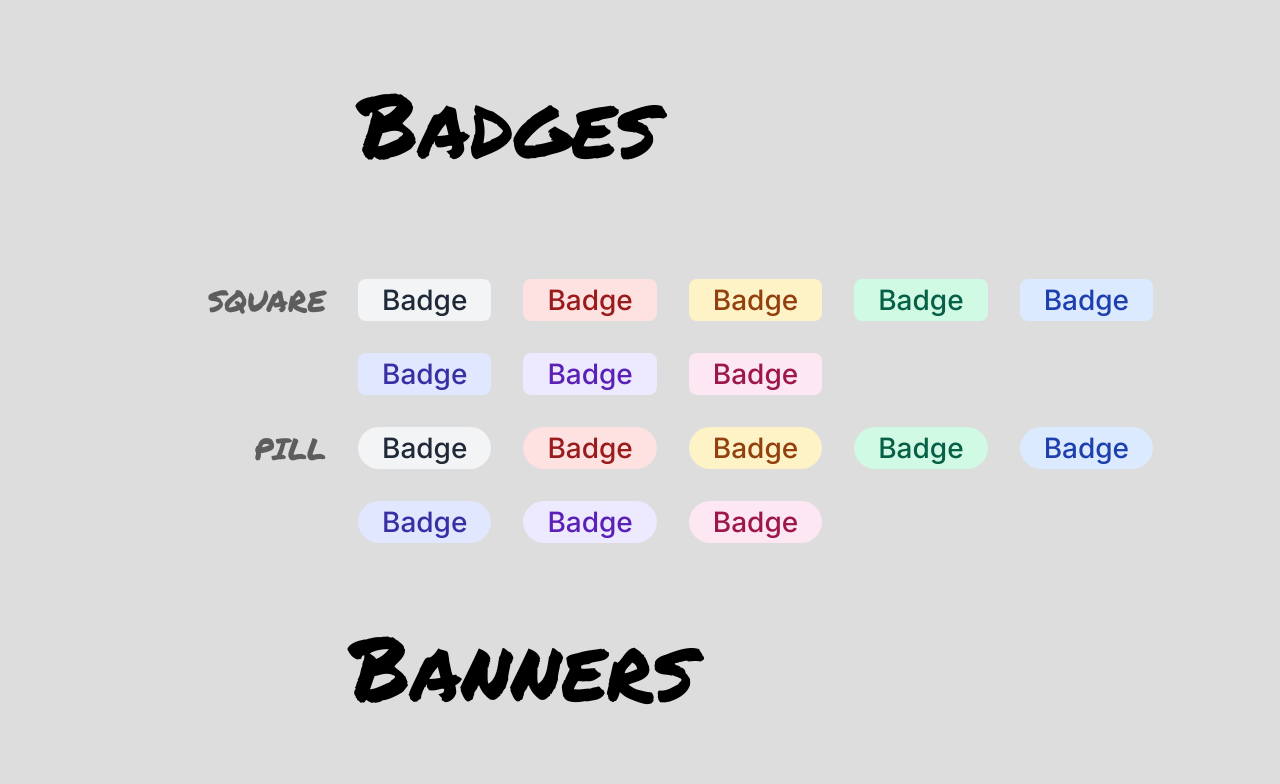
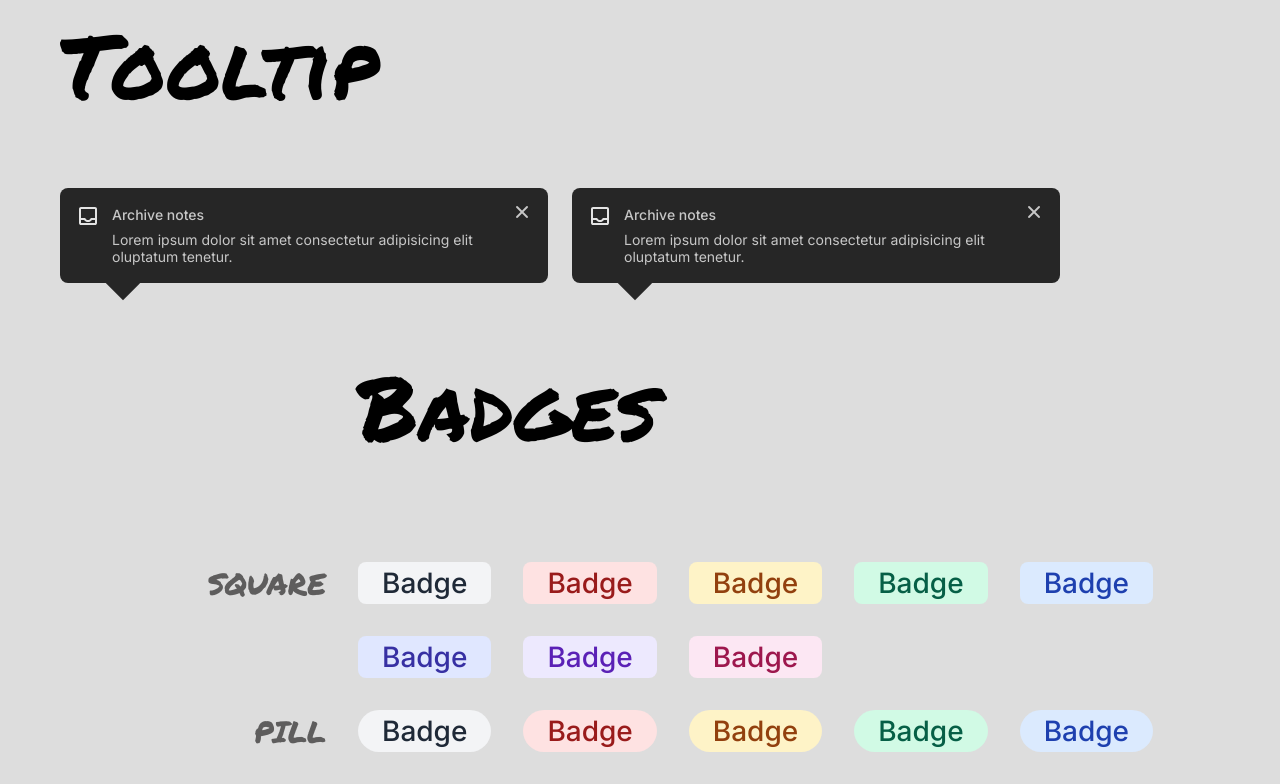
Before and after one commit to DracFiendMG/component-library-pp, a React (Vite) app: page / in a window 1280 px wide. Shown: the top 784 px of the page. Built offline with nearby package versions, Linux system fonts and the light colour scheme.

Commit message:
feat: add Tooltip, TooltipContainer, and TooltipRow components with styling enhancements

```diff
--- a/App.jsx
+++ b/App.jsx
@@ -3,11 +3,13 @@ import BannerContainer from "./components/Banner/BannerContainer";
 import CardContainer from "./components/Card/CardContainer";
 import Footer from "./components/Footer/Footer";
 import TestimonialContainer from "./components/Testimonial/TestimonialContainer";
+import TooltipContainer from "./components/Tooltip/TooltipContainer";
 
 
 export default function App() {
     return (
         <>
+            <TooltipContainer />
             <BadgeContainer />
             <BannerContainer />
             <CardContainer />
--- /dev/null
+++ b/components/Tooltip/Tooltip.jsx
@@ -0,0 +1,12 @@
+export default function Tooltip() {
+    return (
+        <div className="tooltip">
+            <svg xmlns="http://www.w3.org/2000/svg" height="24px" viewBox="0 -960 960 960" width="24px" fill="#e3e3e3"><path d="M200-120q-33 0-56.5-23.5T120-200v-560q0-33 23.5-56.5T200-840h560q33 0 56.5 23.5T840-760v560q0 33-23.5 56.5T760-120H200Zm0-80h560v-120H640q-30 38-71.5 59T480-240q-47 0-88.5-21T320-320H200v120Zm349-142q31-22 43-58h168v-360H200v360h168q12 36 43 58t69 22q38 0 69-22ZM200-200h560-560Z"/></svg>
+            <div className="tooltip-content">
+                <p>Archive notes</p>
+                <p>Lorem ipsum dolor sit amet consectetur adipisicing elit oluptatum tenetur.</p>
+            </div>
+            <i class="fa-solid fa-xmark"></i>
+        </div>
+    )
+}
--- /dev/null
+++ b/components/Tooltip/TooltipContainer.jsx
@@ -0,0 +1,10 @@
+import TooltipRow from "./TooltipRow";
+
+export default function TooltipContainer() {
+    return (
+        <div>
+            <h1>Tooltip</h1>
+            <TooltipRow />
+        </div>
+    )
+}
--- /dev/null
+++ b/components/Tooltip/TooltipRow.jsx
@@ -0,0 +1,10 @@
+import Tooltip from "./Tooltip";
+
+export default function TooltipRow() {
+    return (
+        <div className="tooltip-row">
+            <Tooltip />
+            <Tooltip />
+        </div>
+    )
+}
--- a/style.css
+++ b/style.css
@@ -35,6 +35,23 @@ body {
     --icon-triangle-exclamation: #FBBF24;
     --icon-circle-xmark: #F87171;
     --icon-circle-info: #60A5FA;
+
+    --tooltip-bg-black: #262626;
+    --tooltip-bg-blue: #1E40AF;
+    --tooltip-bg-pink: #A9229B;
+    --tooltip-bg-green: #47AA5D;
+
+    --tooltip-header-white: #FFFFFF;
+
+    --tooltip-black: #C7C7C7;
+    --tooltip-blue: #E8EDFF;
+    --tooltip-pink: #FFE9FD;
+    --tooltip-green: #E3FFE9;
+
+    --tooltip-inbox-black: #C7C7C7;
+    --tooltip-inbox-blue: #7EA6F2;
+    --tooltip-inbox-pink: #F462E6;
+    --tooltip-inbox-green: #C1FFCF;
 
     --square: 8px;
     --pill: 24px;
@@ -343,3 +360,59 @@ h1 {
 .logo {
     width: 180px;
 }
+
+.tooltip-row {
+    display: flex;
+    gap: 24px;
+}
+
+.tooltip {
+    position: relative;
+    background-color: var(--tooltip-bg-black);
+    color: var(--tooltip-black);
+    max-width: 384px;
+    gap: 16px;
+    padding: 18px 52px;
+    border-radius: 8px;
+}
+
+.tooltip::after {
+    content: "";
+    position: absolute;
+    top: 80%;
+    left: 48px;
+    border-width: 15px;
+    border-style: solid;
+    border-color: var(--tooltip-bg-black);
+    rotate: 45deg;
+    z-index: -1;
+}
+
+.tooltip > svg {
+    position: absolute;
+    /* display: flex; */
+    top: 16;
+    left: 16;
+}
+
+.tooltip > .fa-solid {
+    position: absolute;
+    padding: 0;
+    top: 16;
+    right: 16;
+}
+
+.tooltip-content {
+    display: flex;
+    flex-direction: column;
+    gap: 8px;
+}
+
+.tooltip-content > p {
+    font-size: 14px;
+    margin: 0;
+}
+
+.tooltip-content > p:first-child {
+    font-weight: 500;
+}
```
